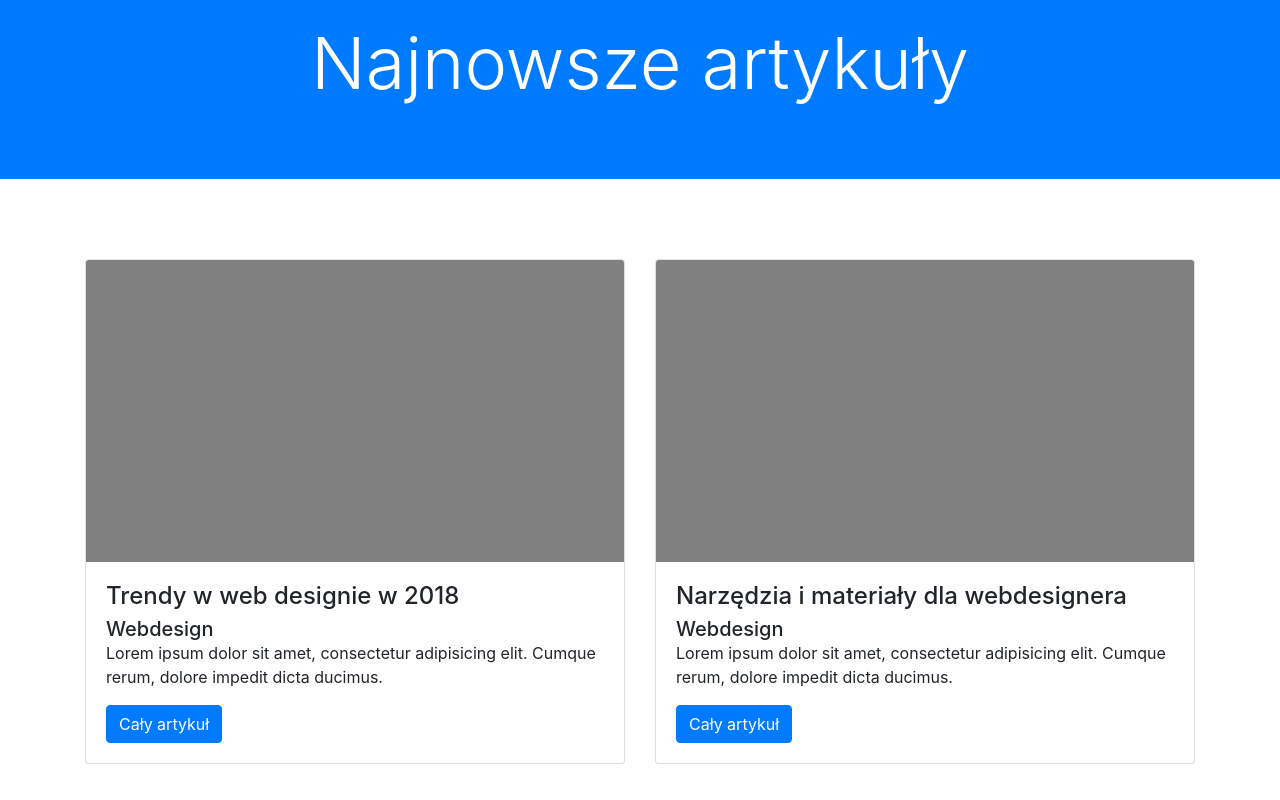
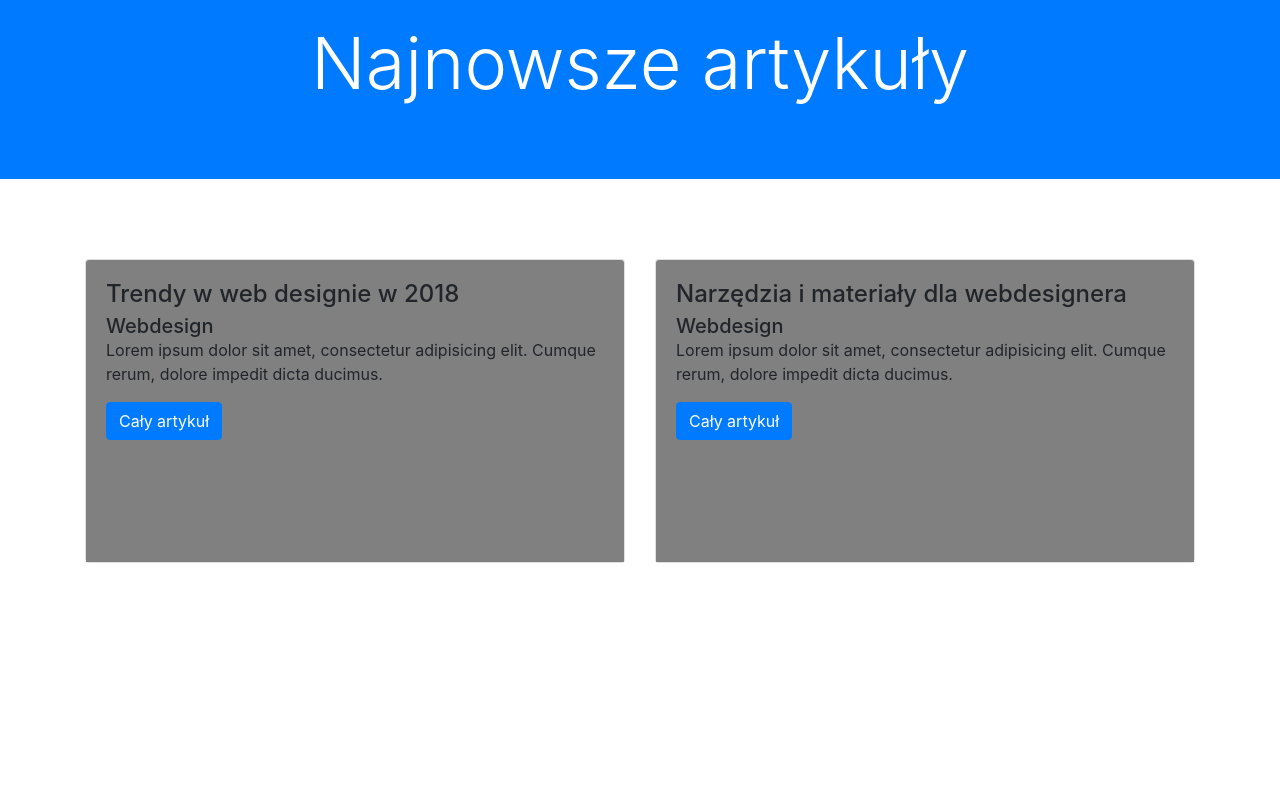
Before and after one commit to grzegorToSzaman/startWithBootstrap, a plain HTML site: page index.html in a window 1280 px wide. Shown: the part 3558-4358 px from the top of the page. After the commit the page ends 4169 px from the top, so only its background shows below. Drawn offline with Linux system fonts and the light colour scheme.

Commit message:
card overlay

```diff
--- a/index.html
+++ b/index.html
@@ -195,7 +195,7 @@
             <div class="col-md-6">
                 <div class="card mb-5">
                     <img src="images/obraz.png" alt="obraz karty" class="card-img-top">
-                    <div class="card-body">
+                    <div class="card-img-overlay">
                         <h4 class="card-title">Trendy w web designie w 2018</h4>
                         <h5 class="card-subtitle">Webdesign</h5>
                         <p>Lorem ipsum dolor sit amet, consectetur adipisicing elit. Cumque rerum, dolore impedit dicta ducimus.</p>
@@ -206,7 +206,7 @@
             <div class="col-md-6">
                 <div class="card mb-5">
                     <img src="images/obraz.png" alt="obraz karty" class="card-img-top">
-                    <div class="card-body">
+                    <div class="card-img-overlay">
                         <h4 class="card-title">Narzędzia i materiały dla webdesignera</h4>
                         <h5 class="card-subtitle">Webdesign</h5>
                         <p>Lorem ipsum dolor sit amet, consectetur adipisicing elit. Cumque rerum, dolore impedit dicta ducimus.</p>
```
